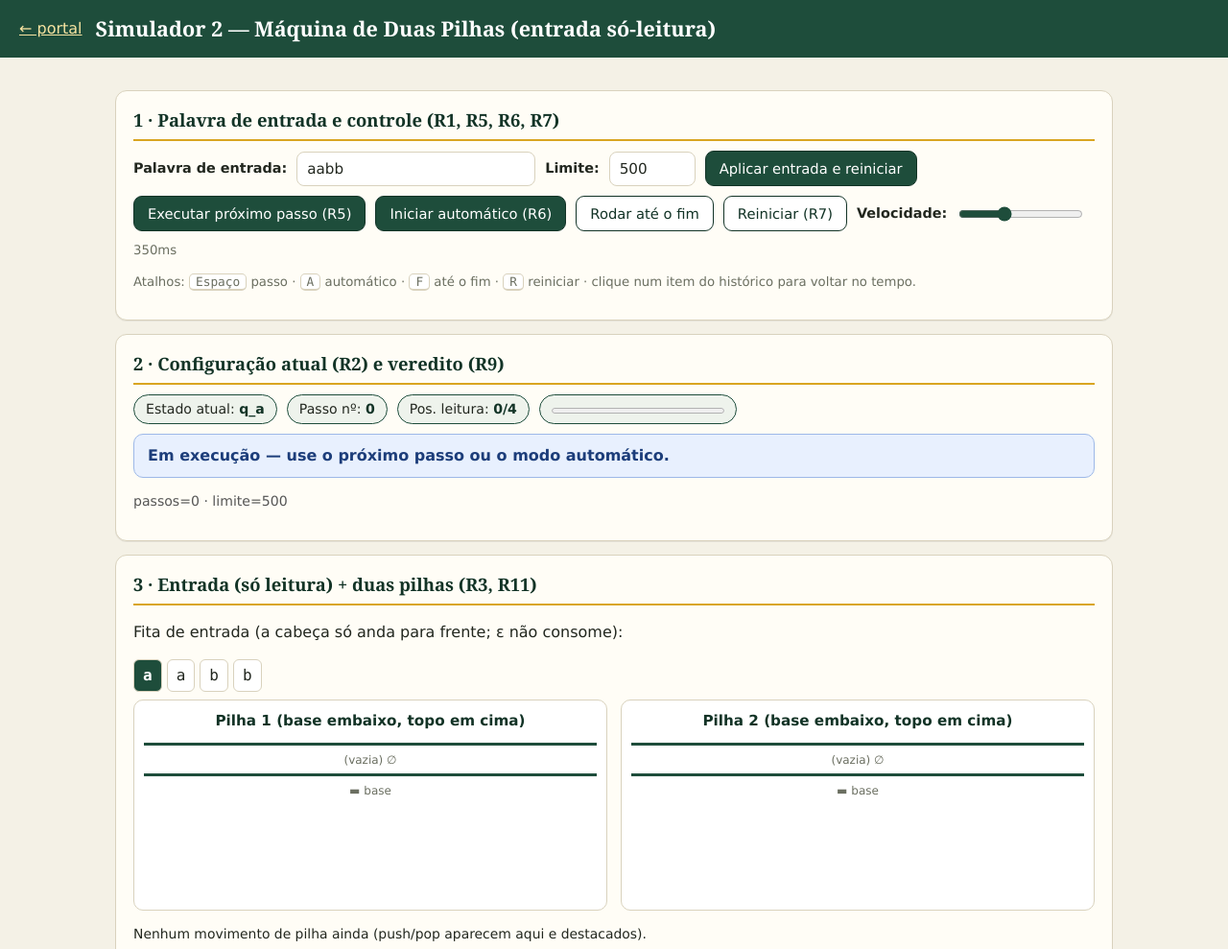
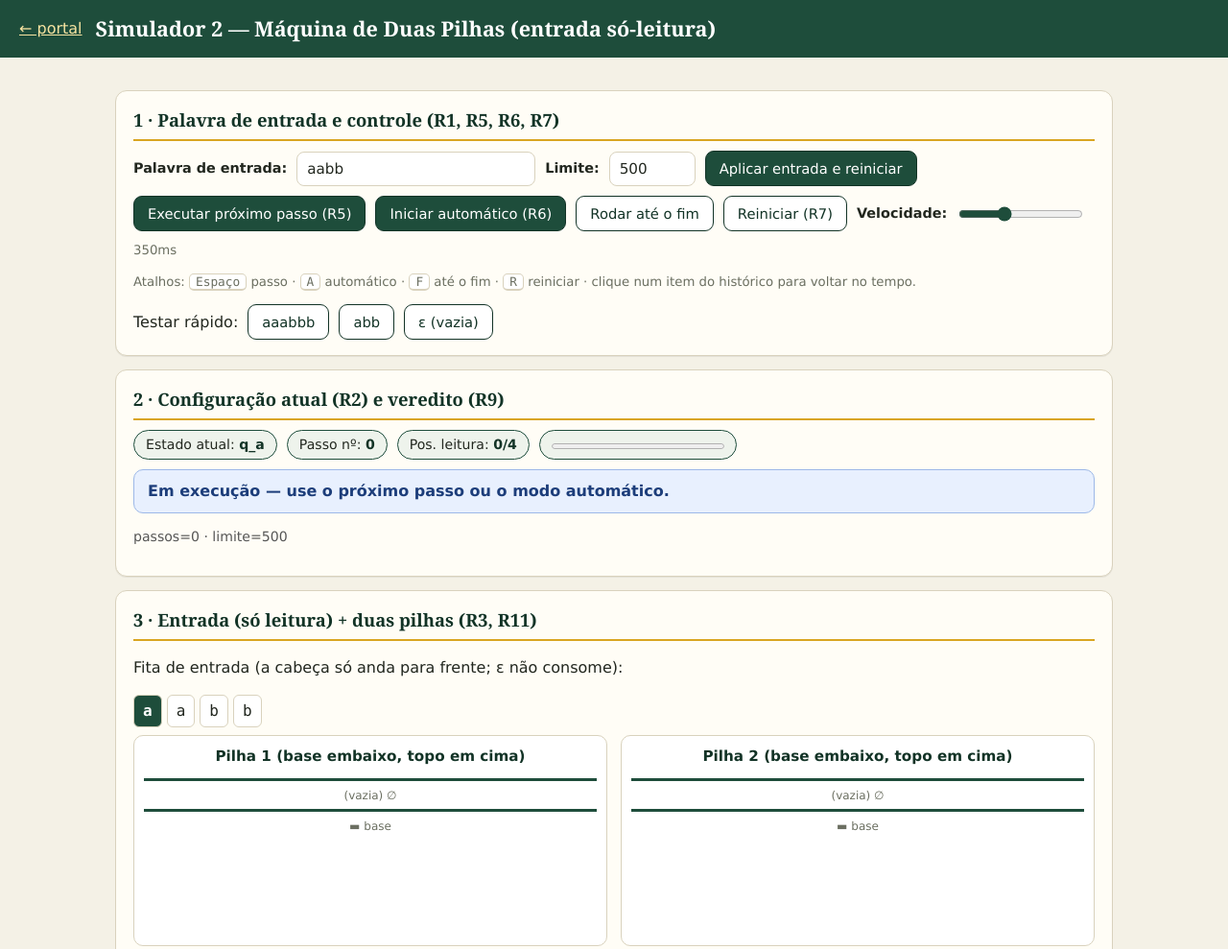
Before and after one commit to JuanFricke/simuladores-tc-unijui, a plain HTML site: page dp/index.html in a window 1280 px wide. Shown: the top 989 px of the page at 96% size. Drawn offline with Linux system fonts and the light colour scheme.

Commit message:
feat: diagrama SVG, exemplo laco infinito, entradas rapidas

```diff
--- a/dp/index.html
+++ b/dp/index.html
@@ -32,6 +32,7 @@
 <span id="velRotulo" class="dica">350ms</span>
 </div>
 <p class="dica">Atalhos: <kbd>Espaço</kbd> passo · <kbd>A</kbd> automático · <kbd>F</kbd> até o fim · <kbd>R</kbd> reiniciar · clique num item do histórico para voltar no tempo.</p>
+<div class="linha"><span class="rotulo">Testar rápido:</span><span id="rapidas" class="linha"></span></div>
 </section>
 
 <section class="cartao">
@@ -58,18 +59,23 @@
 </section>
 
 <section class="cartao">
-<h2>4 · Transição aplicada agora (R4)</h2>
+<h2>4 · Diagrama de estados (nó atual em mostarda, anel duplo = aceita)</h2>
+<svg id="diagrama" role="img" aria-label="Diagrama de estados"></svg>
+</section>
+
+<section class="cartao">
+<h2>5 · Transição aplicada agora (R4)</h2>
 <div id="regra" class="regra-atual">Nenhuma transição aplicada ainda.</div>
 </section>
 
 <section class="cartao">
-<h2>5 · Histórico de configurações (R8) — clique para voltar no tempo</h2>
+<h2>6 · Histórico de configurações (R8) — clique para voltar no tempo</h2>
 <ol id="hist" class="historico"></ol>
 <div class="linha"><button id="btnExport" class="secundario">Exportar definição JSON</button></div>
 </section>
 
 <section class="cartao">
-<h2>6 · Tabela de transições (δ completo — a linha ativa pisca)</h2>
+<h2>7 · Tabela de transições (δ completo — a linha ativa pisca)</h2>
 <div class="envoltorio-tabela"><table class="regras" id="tabela">
 <thead><tr><th>#</th><th>De</th><th>Lê</th><th>Topo1</th><th>Topo2</th><th>→ Para</th><th>Pilha 1</th><th>Pilha 2</th><th>Fim?</th></tr></thead>
 <tbody></tbody>
@@ -77,10 +83,11 @@
 </section>
 
 <section class="cartao">
-<h2>7 · Definição da máquina (JSON próprio)</h2>
+<h2>8 · Definição da máquina (JSON próprio)</h2>
 <div class="linha">
 <button data-ex="anbn">Exemplo A: aⁿbⁿ (usa P1)</button>
 <button data-ex="anbncn" class="secundario">Exemplo B: aⁿbⁿcⁿ (usa P1 e P2)</button>
+<button data-ex="loop" class="secundario">Exemplo C: laço infinito (LIMITE)</button>
 <button id="btnValidar" class="secundario">Aplicar JSON abaixo</button>
 </div>
 <p style="font-size:.85rem;color:#555">Cada transição: {de, simbolo (""=ε), topo1/topo2 (""=vazia, "*"=qualquer), para, retira1, retira2, insere1[], insere2[], exigeFim?}. Se símbolo ≠ "" consome um caractere.</p>
@@ -91,6 +98,7 @@
 </main>
 <footer class="rodape">Máquina determinística: no máximo uma regra aplicável por configuração. Epsilon (ε) não avança a leitura. Aceita quando entra em estado de aceitação com entrada esgotada (ou regra com exigeFim).</footer>
 <script src="../js/util.js"></script>
+<script src="../js/diagrama.js"></script>
 <script src="motor.js"></script>
 <script>
 "use strict";
@@ -99,7 +107,8 @@ const auto = criarAutoExecutor(() => { motor.passo(); desenhar(); if (motor.stat
 const $ = (id) => document.getElementById(id);
 
 async function carregarExemplo(qual) {
-  const arq = qual === "anbn" ? "../exemplos/pilhas-anbn.json" : "../exemplos/pilhas-anbncn.json";
+  const arq = qual === "anbn" ? "../exemplos/pilhas-anbn.json"
+    : qual === "loop" ? "../exemplos/pilhas-loop.json" : "../exemplos/pilhas-anbncn.json";
   try { const r = await fetch(arq); def = await r.json(); }
   catch (e) { def = DEF_MIN; }
   $("definicao").value = JSON.stringify(def, null, 2);
@@ -111,7 +120,7 @@ function instalar() {
   else { $("avisoJson").textContent = "JSON inválido: " + v.erro; if (!def) return; }
   motor = new MotorDuasPilhas(def);
   motor.reiniciar($("entrada").value, parseInt($("limite").value || "500", 10));
-  auto.parar(); botaoAuto(); montarTabela(); desenhar();
+  auto.parar(); botaoAuto(); montarTabela(); montarRapidas(); desenhar();
 }
 function desenhar() {
   $("cEstado").textContent = motor.estado;
@@ -137,6 +146,7 @@ function desenhar() {
     ? `Último movimento — P1: ${m.retirou1 ? "pop '" + m.retirou1 + "' + " : ""}push[${m.pos1.join(",") || "–"}] · P2: ${m.retirou2 ? "pop '" + m.retirou2 + "' + " : ""}push[${m.pos2.join(",") || "–"}]`
     : "Nenhum movimento de pilha ainda (push/pop aparecem aqui e destacados).";
   $("regra").textContent = motor.textoRegra(motor.ultimaRegra);
+  desenharDiagrama("diagrama", def, motor.estado, rotuloArestaDP);
   // destaca a linha ativa na tabela
   const idx = def.transicoes.indexOf(motor.ultimaRegra);
   document.querySelectorAll("#tabela tbody tr").forEach((tr, i) => {
@@ -177,6 +187,17 @@ function irParaPasso(n) {
   motor.reiniciar($("entrada").value, parseInt($("limite").value || "500", 10));
   for (let i = 0; i < n && motor.status === "executando"; i++) motor.passo();
   desenhar();
+}
+function montarRapidas() {
+  const cx = $("rapidas"); cx.innerHTML = "";
+  (def.entradasRapidas || []).forEach((e) => {
+    const b = document.createElement("button");
+    b.className = "secundario";
+    b.textContent = e === "" ? "ε (vazia)" : e;
+    b.title = "Carregar entrada '" + e + "' e reiniciar";
+    b.onclick = () => { $("entrada").value = e; instalar(); };
+    cx.appendChild(b);
+  });
 }
 function acaoCurta(r, n) {
   return `${r["retira" + n] ? "pop;" : ""}push[${(r["insere" + n] || []).join(",") || "–"}]`;
--- a/exemplos/pilhas-anbn.json
+++ b/exemplos/pilhas-anbn.json
@@ -5,6 +5,7 @@
   "inicial": "q_a",
   "aceita": ["q_sim"],
   "rejeita": [],
+  "entradasRapidas": ["aaabbb", "abb", ""],
   "transicoes": [
     { "de": "q_a", "simbolo": "a", "topo1": "*", "topo2": "*", "para": "q_a", "retira1": false, "retira2": false, "insere1": ["A"], "insere2": [] },
     { "de": "q_a", "simbolo": "b", "topo1": "A", "topo2": "*", "para": "q_b", "retira1": true, "retira2": false, "insere1": [], "insere2": [] },
--- a/exemplos/pilhas-anbncn.json
+++ b/exemplos/pilhas-anbncn.json
@@ -5,6 +5,7 @@
   "inicial": "q_a",
   "aceita": ["q_sim"],
   "rejeita": [],
+  "entradasRapidas": ["aabbcc", "aabcc", "abc"],
   "transicoes": [
     { "de": "q_a", "simbolo": "a", "topo1": "*", "topo2": "*", "para": "q_a", "retira1": false, "retira2": false, "insere1": ["A"], "insere2": [] },
     { "de": "q_a", "simbolo": "b", "topo1": "A", "topo2": "*", "para": "q_b", "retira1": true, "retira2": false, "insere1": [], "insere2": ["B"] },
--- a/exemplos/turing-anbn.json
+++ b/exemplos/turing-anbn.json
@@ -6,6 +6,7 @@
   "inicial": "q0",
   "aceita": ["q_sim"],
   "rejeita": ["q_nao"],
+  "entradasRapidas": ["aabb", "aab", ""],
   "transicoes": [
     { "de": "q0", "le": "X", "para": "q0", "escreve": "X", "move": "D" },
     { "de": "q0", "le": "Y", "para": "q0", "escreve": "Y", "move": "D" },
--- a/exemplos/turing-paridade.json
+++ b/exemplos/turing-paridade.json
@@ -6,6 +6,7 @@
   "inicial": "q_par",
   "aceita": ["q_sim"],
   "rejeita": ["q_nao"],
+  "entradasRapidas": ["101", "1", ""],
   "transicoes": [
     { "de": "q_par", "le": "0", "para": "q_par", "escreve": "0", "move": "D" },
     { "de": "q_par", "le": "1", "para": "q_impar", "escreve": "1", "move": "D" },
--- /dev/null
+++ b/js/diagrama.js
@@ -0,0 +1,107 @@
+// diagrama.js — diagrama de estados em SVG, layout e estilo proprios.
+// Nos em circulo, estado atual em mostarda, aceitacao em anel duplo,
+// rejeicao com borda vermelha. Sem dependencias.
+"use strict";
+
+function desenharDiagrama(svgId, def, estadoAtual, rotuloAresta) {
+  const svg = document.getElementById(svgId);
+  if (!svg) return;
+  const NS = "http://www.w3.org/2000/svg";
+  svg.innerHTML = "";
+  const estados = def.estados || [];
+  const n = estados.length;
+  const W = 620, H = n > 4 ? 340 : 280;
+  const cx = W / 2, cy = H / 2 + 10;
+  const raioOrbita = Math.min(230, 70 + n * 28);
+  const R = 30;
+  svg.setAttribute("viewBox", `0 0 ${W} ${H}`);
+  svg.style.width = "100%";
+  svg.style.height = H + "px";
+
+  const pos = {};
+  estados.forEach((e, i) => {
+    const ang = (-90 + (360 * i) / n) * (Math.PI / 180);
+    pos[e] = { x: cx + raioOrbita * Math.cos(ang), y: cy + raioOrbita * 0.72 * Math.sin(ang) };
+  });
+
+  function el(nome, attrs, texto) {
+    const o = document.createElementNS(NS, nome);
+    for (const k in attrs) o.setAttribute(k, attrs[k]);
+    if (texto !== undefined) o.textContent = texto;
+    svg.appendChild(o);
+    return o;
+  }
+  el("defs", {}).innerHTML =
+    `<marker id="setaD" markerWidth="9" markerHeight="9" refX="7" refY="4.5" orient="auto">` +
+    `<path d="M0,0 L8,4.5 L0,9 Z" fill="#1e4d3b"/></marker>`;
+
+  // Agrupa arestas por (origem, destino).
+  const grupos = new Map();
+  (def.transicoes || []).forEach((t) => {
+    const k = t.de + "→" + t.para;
+    if (!grupos.has(k)) grupos.set(k, []);
+    grupos.get(k).push(t);
+  });
+
+  grupos.forEach((lista, k) => {
+    const [de, para] = k.split("→");
+    const A = pos[de], B = pos[para];
+    if (!A || !B) return;
+    const rotulos = lista.slice(0, 4).map(rotuloAresta);
+    if (lista.length > 4) rotulos.push(`+${lista.length - 4}…`);
+    if (de === para) {
+      // self-loop: arco acima do no.
+      el("path", {
+        d: `M ${A.x - 16} ${A.y - R + 4} C ${A.x - 26} ${A.y - 62}, ${A.x + 26} ${A.y - 62}, ${A.x + 16} ${A.y - R + 4}`,
+        fill: "none", stroke: "#1e4d3b", "stroke-width": 1.6, "marker-end": "url(#setaD)"
+      });
+      rotulos.forEach((r, i) => el("text", {
+        x: A.x, y: A.y - R - 34 - (rotulos.length - 1 - i) * 12,
+        "text-anchor": "middle", "font-size": 10.5, "font-family": "Consolas,monospace", fill: "#444"
+      }, r));
+    } else {
+      const dx = B.x - A.x, dy = B.y - A.y;
+      const d = Math.hypot(dx, dy) || 1;
+      const x1 = A.x + (dx / d) * R, y1 = A.y + (dy / d) * R;
+      const x2 = B.x - (dx / d) * (R + 3), y2 = B.y - (dy / d) * (R + 3);
+      el("line", { x1, y1, x2, y2, stroke: "#1e4d3b", "stroke-width": 1.6, "marker-end": "url(#setaD)" });
+      const mx = (x1 + x2) / 2, my = (y1 + y2) / 2;
+      const nx = -dy / d, ny = dx / d; // normal p/ afastar o rotulo
+      rotulos.forEach((r, i) => el("text", {
+        x: mx + nx * 16, y: my + ny * 16 - (rotulos.length - 1 - i) * 12,
+        "text-anchor": "middle", "font-size": 10.5, "font-family": "Consolas,monospace", fill: "#444"
+      }, r));
+    }
+  });
+
+  // Nos por cima das arestas.
+  estados.forEach((e) => {
+    const p = pos[e];
+    const atual = e === estadoAtual;
+    const aceita = (def.aceita || []).includes(e);
+    const rejeita = (def.rejeita || []).includes(e);
+    if (e === def.inicial) {
+      el("path", { d: `M ${p.x - R - 26} ${p.y} l 20 -8 v 16 Z`, fill: "#1e4d3b" });
+      el("text", { x: p.x - R - 30, y: p.y + 4, "text-anchor": "end", "font-size": 10, fill: "#6b6f61" }, "início");
+    }
+    el("circle", {
+      cx: p.x, cy: p.y, r: R,
+      fill: atual ? "#f6e3a1" : "#fffdf6",
+      stroke: rejeita ? "#b3402c" : "#1e4d3b", "stroke-width": atual ? 3 : 2
+    });
+    if (aceita) el("circle", { cx: p.x, cy: p.y, r: R - 6, fill: "none", stroke: "#1f7a3d", "stroke-width": 1.6 });
+    el("text", {
+      x: p.x, y: p.y + 5, "text-anchor": "middle",
+      "font-size": 13, "font-weight": "bold", "font-family": "Consolas,monospace", fill: "#22271f"
+    }, e);
+  });
+}
+
+function rotuloArestaMT(t) { return `${t.le}/${t.escreve},${(t.move || "D").toUpperCase()}`; }
+function rotuloArestaDP(t) {
+  const s = (t.simbolo ?? "") === "" ? "ε" : t.simbolo;
+  const f = (v) => (v ?? "*") === "" ? "∅" : (v ?? "*");
+  return `${s},${f(t.topo1)},${f(t.topo2)}`;
+}
+
+if (typeof module !== "undefined" && module.exports) module.exports = { desenharDiagrama };
```
Also changed, not shown: exemplos/pilhas-loop.json (added, +16 -0 lines), exemplos/turing-loop.json (added, +17 -0 lines), mt/index.html (+28 -8 lines), testes/testes-basicos.js (+3 -4 lines), 1 other file.
